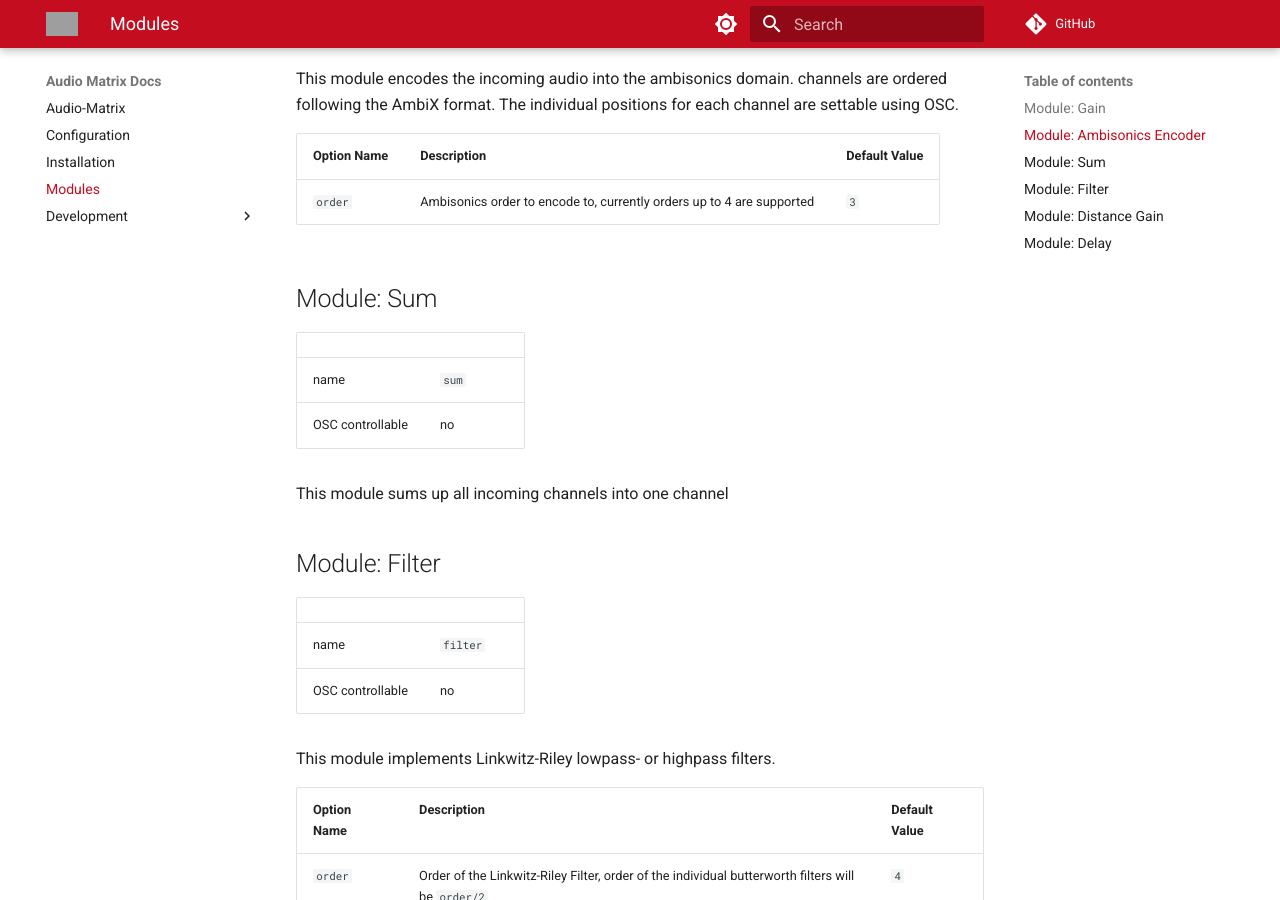
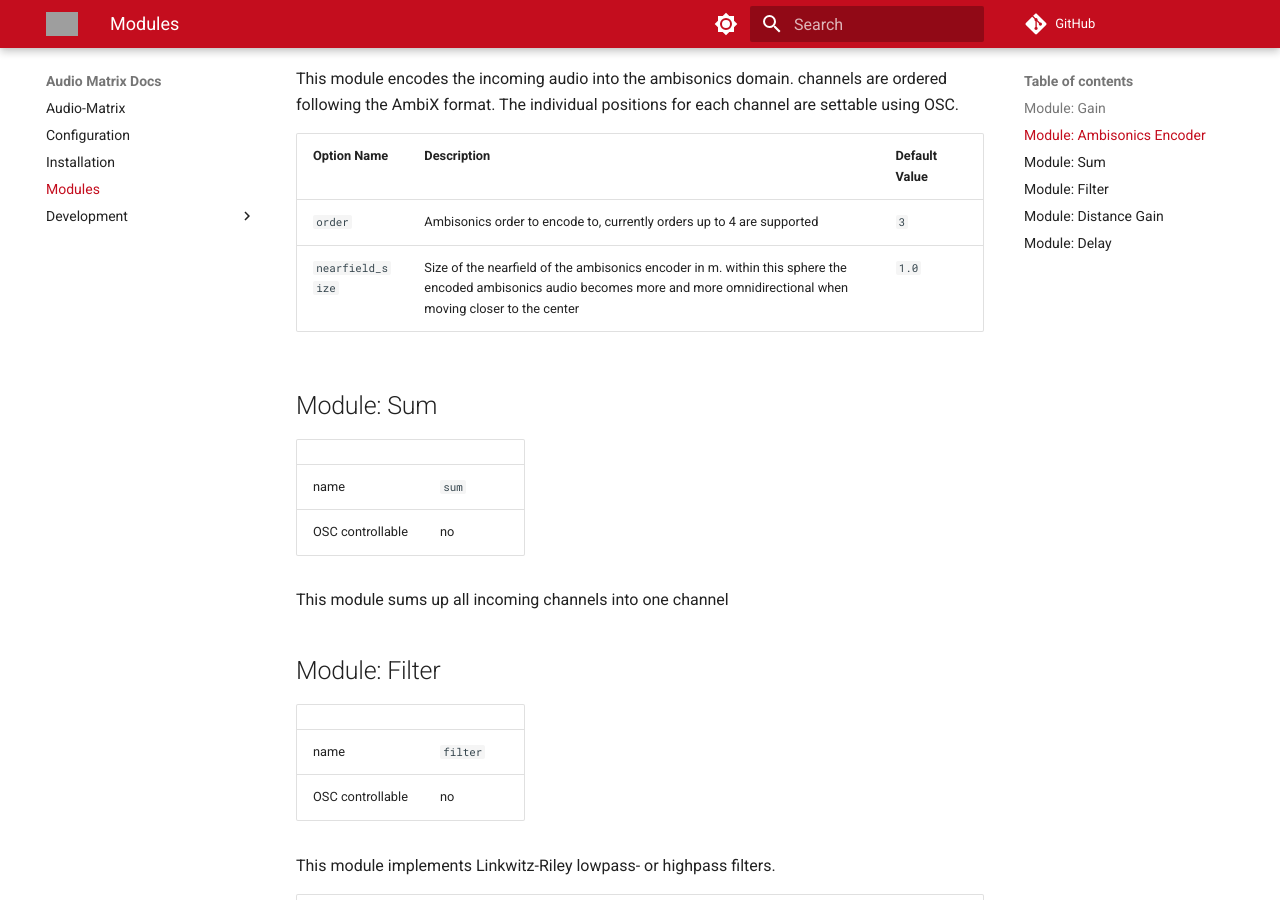
Before and after one commit to tu-studio/audio-matrix, an MkDocs documentation site: the page built from docs/docs/modules.md, in a window 1280 px wide and 900 px high, scrolled down 859 px. Built offline with MkDocs 1.6.1 and Material for MkDocs 9.7.7, drawn with Linux system fonts in a browser that asks for light colours; comment, search, counter and statistics services are not loaded; grey boxes are pictures that could not be loaded.

Commit message:
changed forgotten docs file for nearfield_size of ambisonics encoder

```diff
--- a/docs/docs/modules.md
+++ b/docs/docs/modules.md
@@ -25,9 +25,10 @@ OSC control enables the setting of these gains.
 
 This module encodes the incoming audio into the ambisonics domain. channels are ordered following the AmbiX format. The individual positions for each channel are settable using OSC.
 
-| Option Name | Description                                                           | Default Value |
-| ----------- | --------------------------------------------------------------------- | ------------- |
-| `order`     | Ambisonics order to encode to, currently orders up to 4 are supported | `3`           |
+| Option Name      | Description                                                                                                                                                                  | Default Value |
+| ---------------- | ---------------------------------------------------------------------------------------------------------------------------------------------------------------------------- | ------------- |
+| `order`          | Ambisonics order to encode to, currently orders up to 4 are supported                                                                                                        | `3`           |
+| `nearfield_size` | Size of the nearfield of the ambisonics encoder in m. within this sphere the encoded ambisonics audio becomes more and more omnidirectional when moving closer to the center | `1.0`         |
 
 ## Module: Sum
 
```
